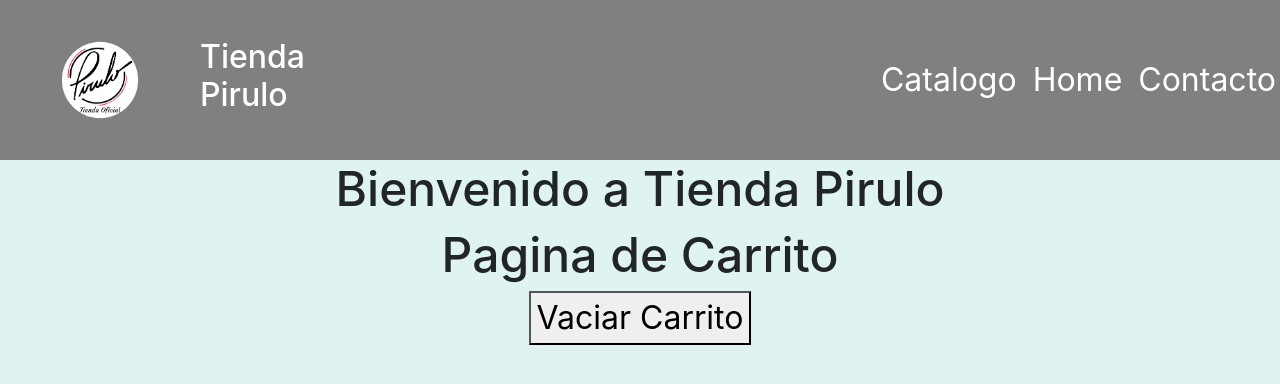
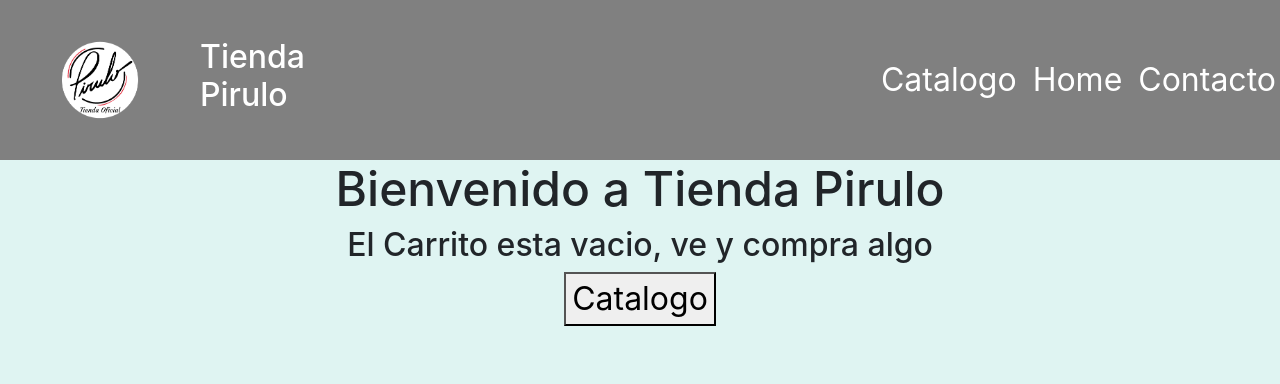
Before and after one commit to Pitbullts/cursoreact06, a React (Create React App) app: page /cartpage in a window 1280 px wide. Shown: the top 384 px of the page. Built offline with nearby package versions, Linux system fonts and the light colour scheme.

Commit message:
Fix carrito vacio

```diff
--- a/src/pages/CartPage.js
+++ b/src/pages/CartPage.js
@@ -5,7 +5,7 @@ import { Link } from "react-router-dom";
 function CartPage() {
   const { cart, clearCart, } = useContext(CartContext);
 
-  if (cart.lenght === 0) {
+  if (cart.length === 0) {
     return (
       <div className="center">
       <h2> El Carrito esta vacio, ve y compra algo</h2>
@@ -16,25 +16,25 @@ function CartPage() {
     );
   } else {
     return (
+
       <div>
         <h1 className="center"> Pagina de Carrito</h1>
         <div className="center">
-        {cart.map((cartItem) => cartItem?.nombre (
+          {cart.map((cartItem) => (
             <div key={cartItem.item}>
               <div>
                 <p>ID:{cartItem.item}</p>
                 <p>Nombre:{cartItem.nombre}</p>
                 <p>Precio: ${cartItem.precio}</p>
                 <p>Cantidad: {cartItem.quantity}</p>
+              </div>
+            </div>
+          ))}
 
+          <button onClick={clearCart}>Vaciar Carrito</button>
         </div>
       </div>
 
-        )) }
-  <button onClick={clearCart}>Vaciar Carrito</button>
-
-      </div>
-    </div>
 
     );
   }
```
Lines whose indentation alone changed are shown as unchanged.
